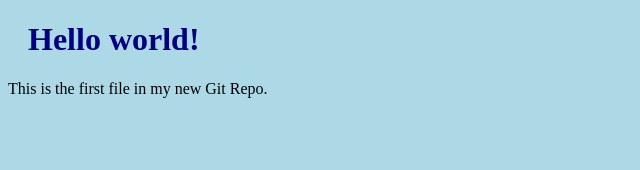
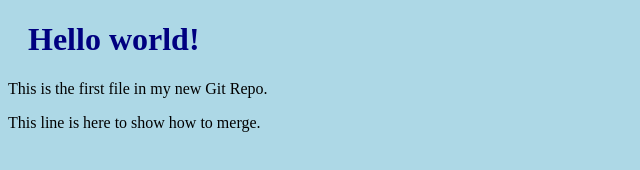
Before and after one commit to sachinahel/hello_sachin, a plain HTML site: page index.html in a window 1280 px wide. Shown: the whole page, without its empty margins (0-640 px from the left). Drawn offline with Linux system fonts and the light colour scheme.

Commit message:
updated index.html with emergency fix

```diff
--- a/index.html
+++ b/index.html
@@ -8,6 +8,6 @@
 
 <h1>Hello world!</h1>
 <p>This is the first file in my new Git Repo.</p>
-
+<p> This line is here to show how to merge.</p>
 </body>
 </html>
```
